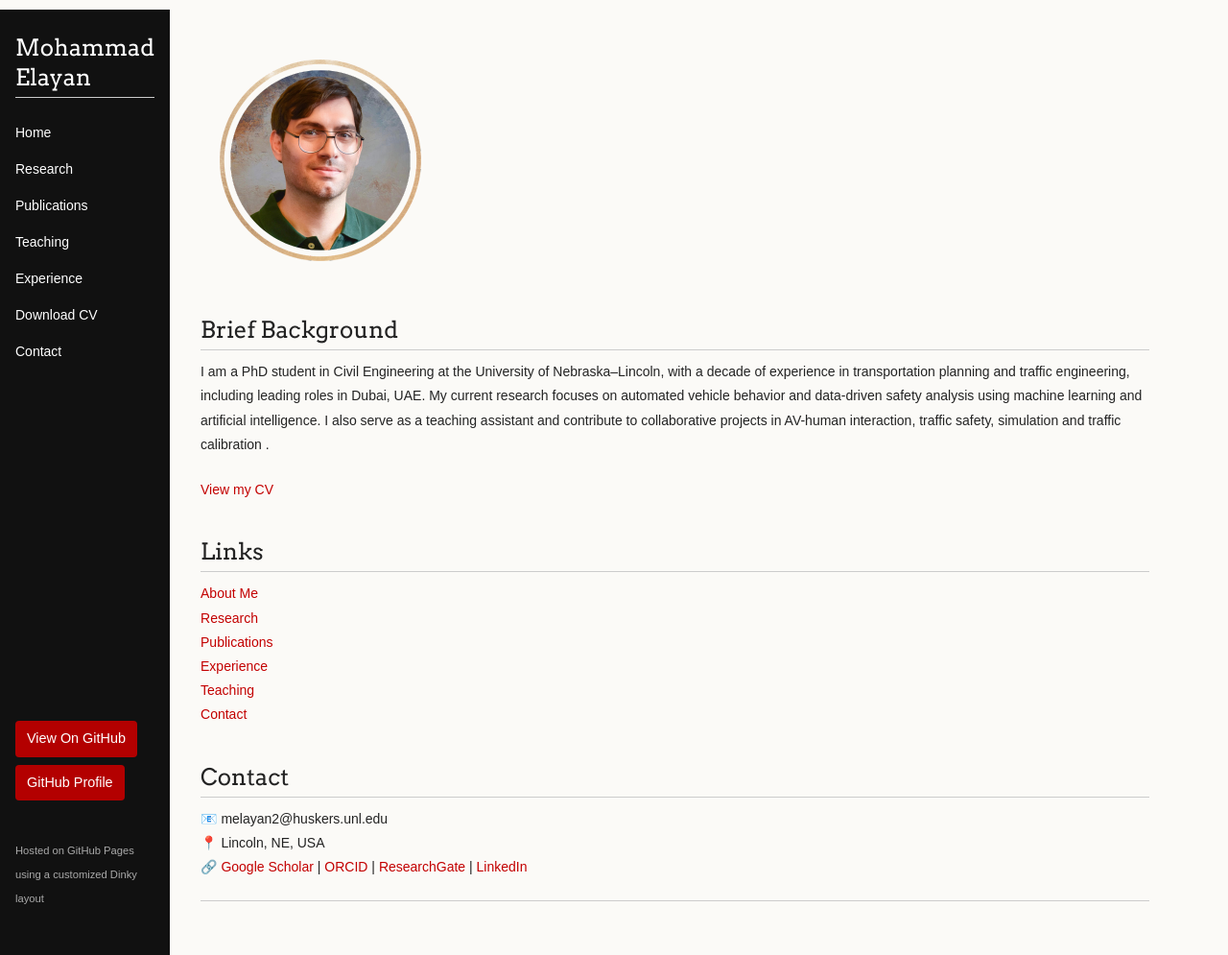
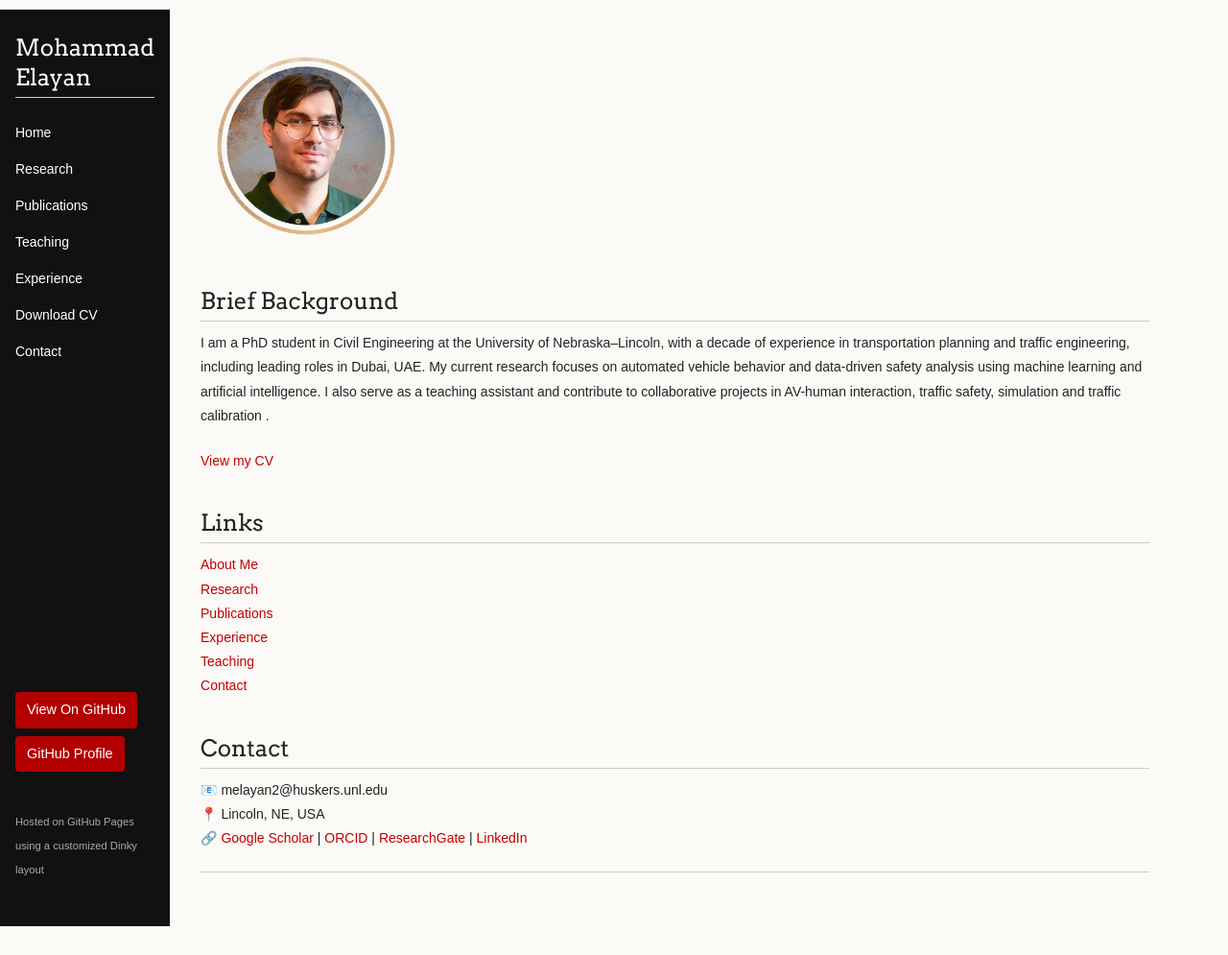
Before and after one commit to mselayan/mselayan.github.io, a Jekyll site: the page built from index.md, in a window 1280 px wide. Shown: the whole page at 96% size. Built offline with Jekyll 4.4.1, drawn with Linux system fonts in a browser that asks for light colours; after the commit the page ends 965 px from its top, so only the background shows below that.

Commit message:
Update index.md

```diff
--- a/index.md
+++ b/index.md
@@ -3,7 +3,7 @@ title: Mohammad Elayan
 layout: default
 ---
 
-![DP](DP4.png)
+<img src="DP3.png" alt="Mohammad Elayan" style="width: 220px; border-radius: 1px;" />
 
 ## Brief Background
 I am a PhD student in Civil Engineering at the University of Nebraska–Lincoln, with a decade of experience in transportation planning and traffic engineering, including leading roles in Dubai, UAE. My current research focuses on automated vehicle behavior and data-driven safety analysis using machine learning and artificial intelligence. I also serve as a teaching assistant and contribute to collaborative projects in AV-human interaction, traffic safety, simulation and traffic calibration .
```
